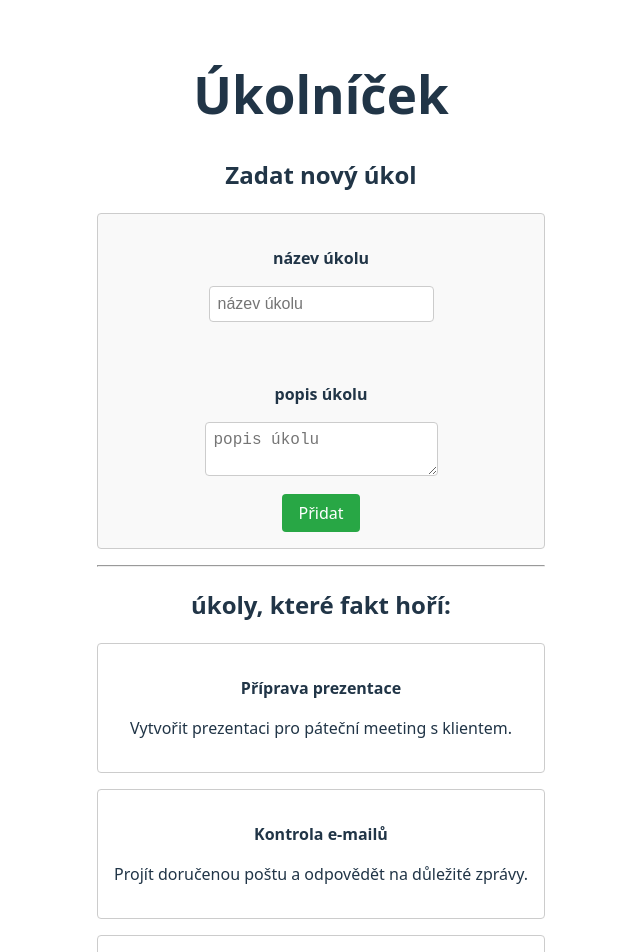
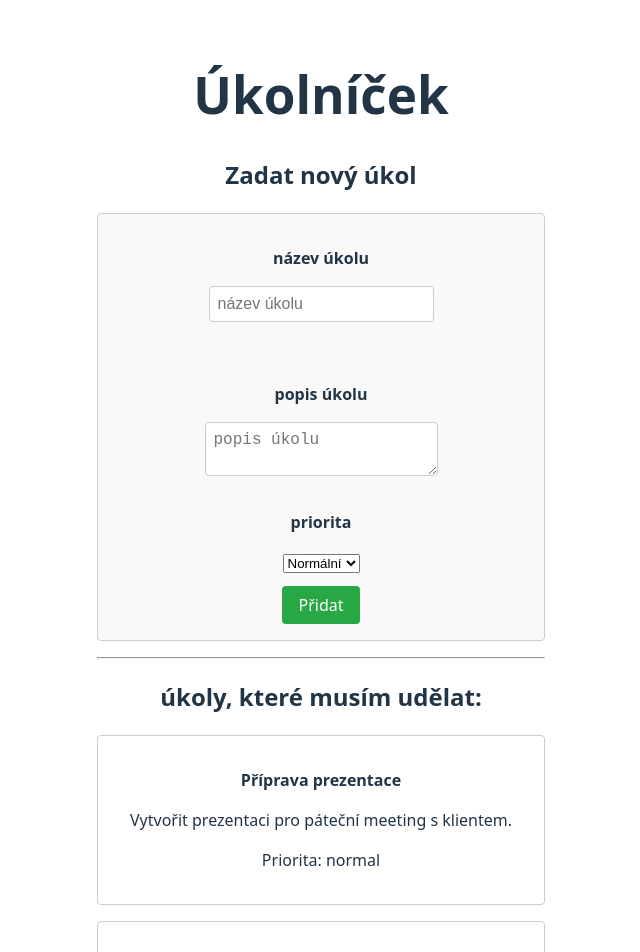
Before and after one commit to LenkaMichaleova/React2-cviceni-ukolnicek, a React (Vite) app: page / in a window 1280 px wide. Shown: the top 952 px of the page, without its empty margins (319-959 px from the left). Built offline with nearby package versions, Linux system fonts and the light colour scheme.

Commit message:
BONUS task - priority prop created and used as another prop in Item, List, Form and App components - Second part of this exercise is finished

```diff
--- a/src/App.tsx
+++ b/src/App.tsx
@@ -13,7 +13,7 @@ function App() {
       <h1>Úkolníček</h1>
       <Form />
       <hr />
-      <List title="úkoly, které fakt hoří:" items={tasks}/>
+      <List title="úkoly, které musím udělat:" items={tasks}/>
     </>
   )
 }
--- a/src/assets/data.tsx
+++ b/src/assets/data.tsx
@@ -5,20 +5,24 @@ export const data : ItemProps[] = [
     title: 'Příprava prezentace',
     description: 'Vytvořit prezentaci pro páteční meeting s klientem.',
     done: false,
+    priority: 'normal',
   },
   {
     title: 'Kontrola e-mailů',
     description: 'Projít doručenou poštu a odpovědět na důležité zprávy.',
     done: false,
+    priority: 'high',
   },
   {
     title: 'Plánování kampaně',
     description: 'Naplánovat marketingovou kampaň na příští měsíc.',
     done: true,
+    priority: 'high',
   },
   {
     title: 'Testování aplikace',
     description: 'Otestovat nové funkce a nahlásit případné chyby.',
     done: false,
+    priority: 'low',
   }
 ];
--- a/src/components/Form/Form.tsx
+++ b/src/components/Form/Form.tsx
@@ -4,12 +4,14 @@ import './Form.css'
 export interface FormDataStructure {
     title: string;
     description: string;
+    priority?: string;
 }
 
 export function Form () {
   const [formData, setFormData] = useState<FormDataStructure>({
     title: '',
     description: '',
+    priority: 'normal',
   })
 
   function handleSubmit(e : React.FormEvent<HTMLFormElement>) {
@@ -17,7 +19,7 @@ export function Form () {
     console.log('odeslano', formData)
   }
 
-  function handleChange(e : React.ChangeEvent<HTMLInputElement | HTMLTextAreaElement>) {
+  function handleChange(e : React.ChangeEvent<HTMLInputElement | HTMLTextAreaElement | HTMLSelectElement>) {
     setFormData({
       ...formData,
       [e.target.name]: e.target.value,
@@ -48,6 +50,18 @@ export function Form () {
           onChange={handleChange}
         />
       </label>
+      <label>
+        <p>priorita</p>
+        <select
+          name="priority"
+          value={formData.priority}
+          onChange={handleChange}
+        >
+          <option value="low">Nízká</option>
+          <option value="normal">Normální</option>
+          <option value="high">Vysoká</option>
+        </select>
+      </label>
       <button type="submit">Přidat</button>
     </form>
     </>
--- a/src/components/Item/Item.tsx
+++ b/src/components/Item/Item.tsx
@@ -4,13 +4,19 @@ export interface ItemProps {
     title: string;
     description: string;
     done: boolean;
+    priority: 'low' | 'normal' | 'high';
 }
 
-export function Item ( {title, description, done}: ItemProps) {
+export function Item ( {title, description, done, priority}: ItemProps) {
   return(
     <div className={done ? 'task done' : 'task'}>
-        <p><strong>{title}</strong></p>
+        <p>
+            <strong>{title}</strong>
+            {priority === 'high' && <span style={{color: 'red'}}> 🔥 ↑↑</span>}
+            {priority === 'low' && <span style={{color: 'blue'}}> 🐢 ↓</span>}
+        </p>
         <p>{description}</p>
+        <p>Priorita: {priority}</p>
     </div>
     )
 }
--- a/src/components/List/List.tsx
+++ b/src/components/List/List.tsx
@@ -15,7 +15,9 @@ export function List( {title, items}: ListProps) {
             key={item.title}
             title={item.title}
             description={item.description}
-            done={item.done}/>
+            done={item.done}
+            priority={item.priority}
+          />
         ))
       }
     </div>
```
